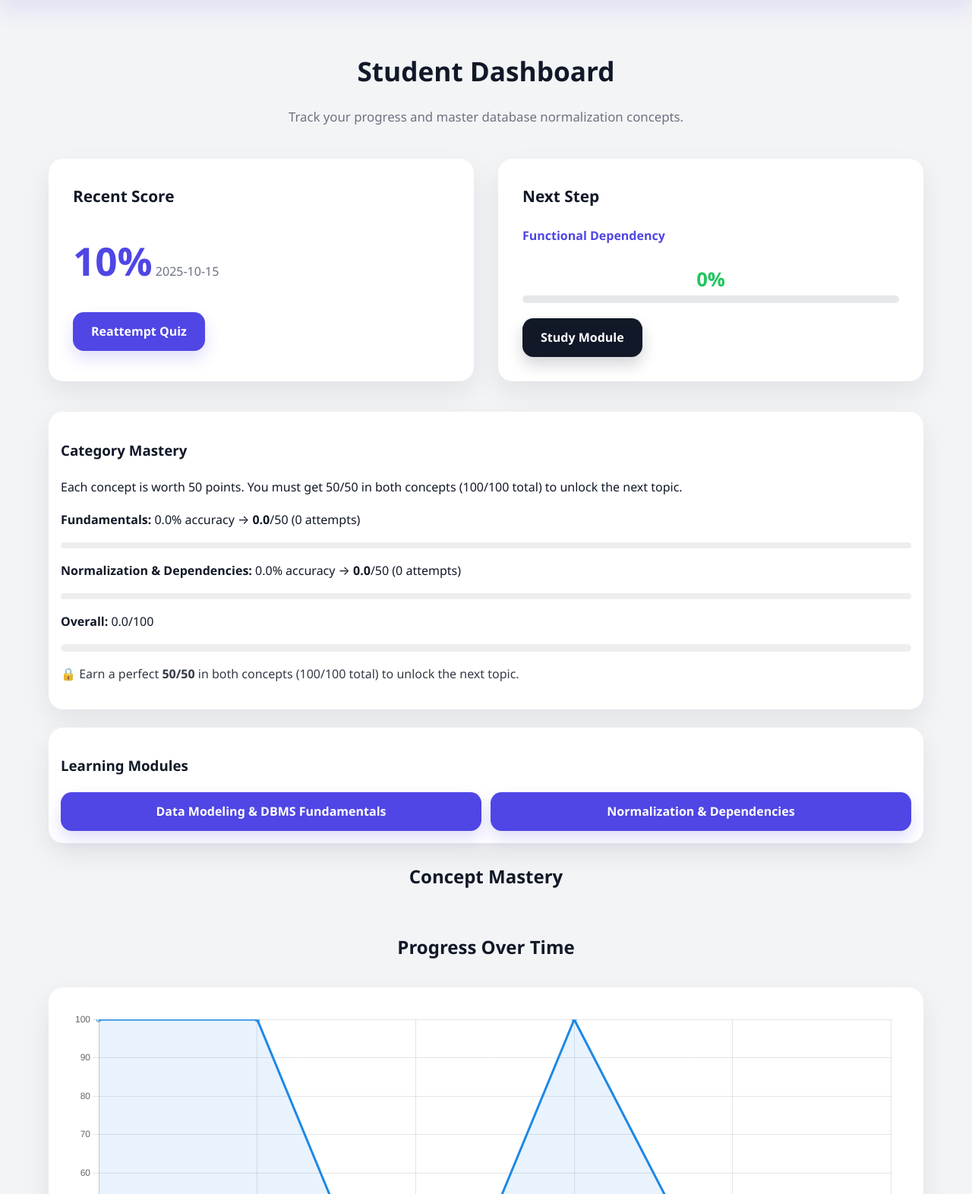
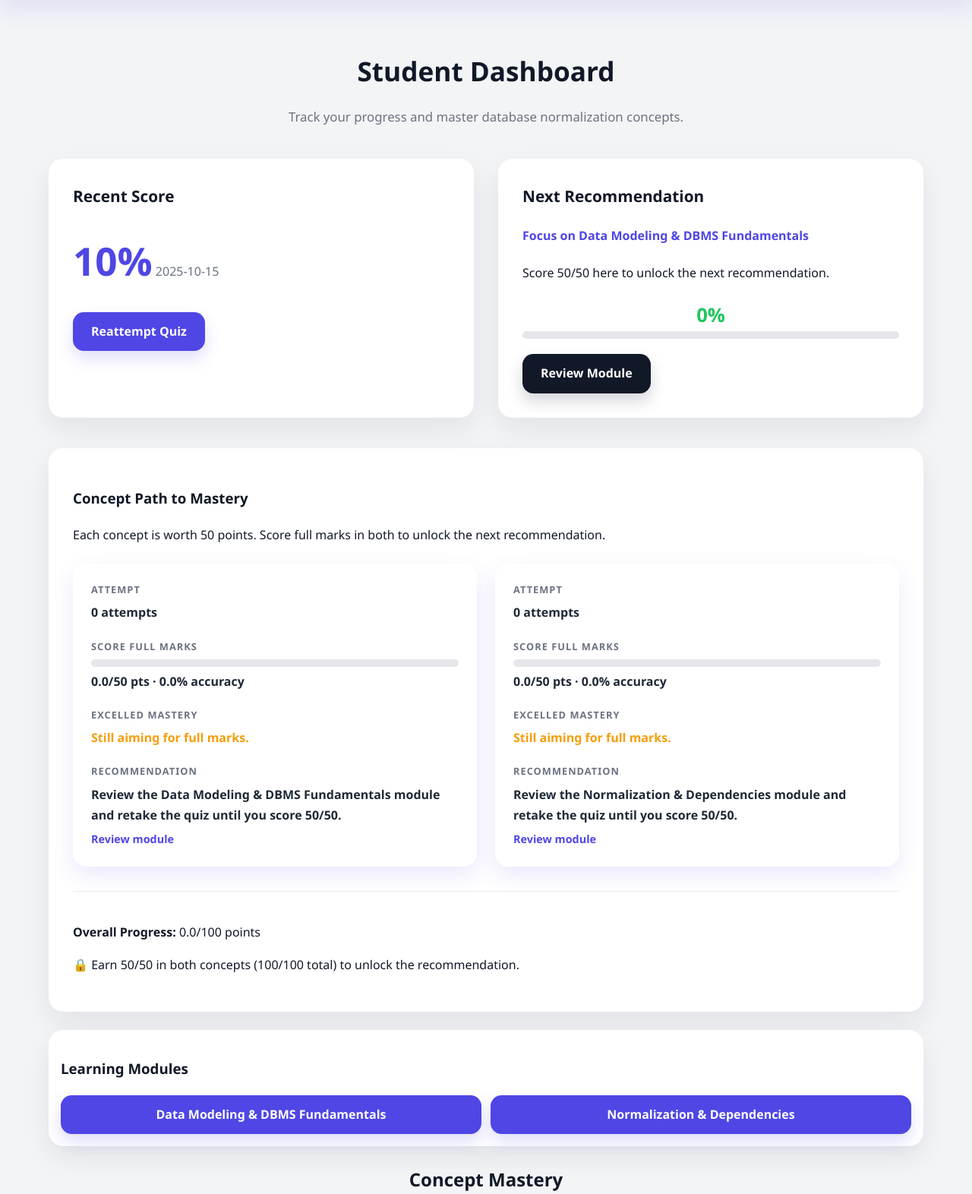
Before and after one commit to sosenenterprenuer-cloud/fyp-cursor, a Flask app: page /student/1 in a window 1280 px wide. Shown: the part 80-1652 px from the top of the page at 76% size. Run offline with Flask 3, Linux system fonts and the light colour scheme; a user stored in the database is signed in; data comes from the database, SQL or seed files in the repository; data that the repository does not hold is empty.

Commit message:
Ensure 30-question quizzes and simplify mastery flow

```diff
--- a/app/app.py
+++ b/app/app.py
@@ -352,23 +352,12 @@ def compute_concept_stats(attempt_id: int) -> List[Dict[str, Any]]:
 
 
 def next_step_concept(student_id: int) -> Optional[str]:
-    """Find the next concept the student should focus on."""
-    concept_order = [
-        "Functional Dependency",
-        "Atomic Values",
-        "Partial Dependency",
-        "Transitive Dependency",
-    ]
-
-    db = get_db()
-    for tag in concept_order:
-        cur = db.execute(
-            "SELECT mastered FROM student_mastery WHERE student_id=? AND concept_tag=?",
-            (student_id, tag),
-        )
-        row = cur.fetchone()
-        if not row or int(row["mastered"]) == 0:
-            return tag
+    """Determine which concept still needs a perfect score."""
+    mastery = get_two_category_mastery(student_id)
+    if mastery.get("fund_points", 0.0) < 50.0:
+        return "Data Modeling & DBMS Fundamentals"
+    if mastery.get("norm_points", 0.0) < 50.0:
+        return "Normalization & Dependencies"
     return None
 
 
@@ -506,12 +495,13 @@ def _get_or_create_open_attempt(student_id: int) -> int:
     return int(cur.fetchone()["attempt_id"])  # type: ignore[index]
 
 
-def _select_questions_payload(total: int = 10, per_category: int = 5) -> List[Dict[str, Any]]:
+def _select_questions_payload(total: int = 30) -> List[Dict[str, Any]]:
     db = get_db()
     categories = [
         "Data Modeling & DBMS Fundamentals",
         "Normalization & Dependencies",
     ]
+    per_category = max(1, total // max(len(categories), 1))
     questions: List[Dict[str, Any]] = []
     seen: set[int] = set()
 
@@ -834,26 +824,54 @@ def student_dashboard(student_id: int):
                 }
             )
 
-    # Next step concept
+    two_cat = get_two_category_mastery(current_student_id)
+    mastery_steps: List[Dict[str, Any]] = []
+    concept_meta = [
+        ("fund", "Data Modeling & DBMS Fundamentals", "fund_points", "/module/fundamentals"),
+        ("norm", "Normalization & Dependencies", "norm_points", "/module/norm"),
+    ]
+    for key, label, points_key, module_url in concept_meta:
+        metrics = two_cat.get(key, {}) if isinstance(two_cat, dict) else {}
+        accuracy = float(metrics.get("acc_pct", 0.0)) if isinstance(metrics, dict) else 0.0
+        attempts_ct = int(metrics.get("attempts", 0)) if isinstance(metrics, dict) else 0
+        points = float(two_cat.get(points_key, 0.0)) if isinstance(two_cat, dict) else 0.0
+        pct = max(0.0, min((points / 50.0) * 100.0, 100.0))
+        full_marks = points >= 50.0
+        mastery_steps.append(
+            {
+                "key": key,
+                "name": label,
+                "attempts": attempts_ct,
+                "accuracy": accuracy,
+                "points": points,
+                "points_pct": pct,
+                "full_marks": full_marks,
+                "mastery_text": "Excelled mastery achieved!" if full_marks else "Still aiming for full marks.",
+                "recommendation": (
+                    "Perfect score unlocked the next recommendation."
+                    if full_marks
+                    else f"Review the {label} module and retake the quiz until you score 50/50."
+                ),
+                "module_url": module_url,
+            }
+        )
+
     next_step = next_step_concept(current_student_id)
+    next_step_accuracy = 0.0
+    focus_module_url: Optional[str] = None
+    if next_step == "Data Modeling & DBMS Fundamentals":
+        focus_module_url = "/module/fundamentals"
+        next_step_accuracy = next(
+            (step["accuracy"] for step in mastery_steps if step["key"] == "fund"), 0.0
+        )
+    elif next_step == "Normalization & Dependencies":
+        focus_module_url = "/module/norm"
+        next_step_accuracy = next(
+            (step["accuracy"] for step in mastery_steps if step["key"] == "norm"), 0.0
+        )
+    else:
+        next_step_accuracy = 100.0 if two_cat.get("overall_points", 0.0) >= 100.0 else 0.0
 
-    # Get next step concept accuracy for gauge
-    next_step_accuracy = 0.0
-    if next_step and last:
-        cur = db.execute(
-            """
-            SELECT 100.0 * SUM(r.score) / COUNT(*) AS acc_pct
-            FROM response r
-            JOIN quiz q ON q.quiz_id = r.quiz_id
-            WHERE r.attempt_id = ? AND q.concept_tag = ?
-            """,
-            (last["attempt_id"], next_step),
-        )
-        row = cur.fetchone()
-        if row and row["acc_pct"] is not None:
-            next_step_accuracy = float(row["acc_pct"])
-
-    two_cat = get_two_category_mastery(current_student_id)
     return render_template(
         "student_dashboard.html",
         labels=labels,
@@ -864,6 +882,8 @@ def student_dashboard(student_id: int):
         next_step_accuracy=next_step_accuracy,
         last_attempt=last,
         two_cat=two_cat,
+        mastery_steps=mastery_steps,
+        focus_module_url=focus_module_url,
     )
 
 
--- a/app/static/css/style.css
+++ b/app/static/css/style.css
@@ -303,6 +303,101 @@ main.container {
 .mastered-message {
   color: var(--color-accent);
   font-weight: 600;
+}
+
+.mastery-overview-card {
+  margin: 1.5rem 0;
+  padding: 2rem;
+}
+
+.mastery-grid {
+  display: grid;
+  gap: 1.5rem;
+  grid-template-columns: repeat(auto-fit, minmax(260px, 1fr));
+  margin-top: 1.5rem;
+}
+
+.mastery-track {
+  background: rgba(255, 255, 255, 0.85);
+  border-radius: 18px;
+  padding: 1.5rem;
+  box-shadow: var(--shadow-soft);
+  display: flex;
+  flex-direction: column;
+  gap: 1.25rem;
+}
+
+.mastery-step {
+  display: flex;
+  flex-direction: column;
+  gap: 0.35rem;
+}
+
+.step-label {
+  font-size: 0.8rem;
+  letter-spacing: 0.08em;
+  text-transform: uppercase;
+  color: var(--color-muted);
+  font-weight: 600;
+}
+
+.step-value {
+  margin: 0;
+  font-weight: 600;
+  color: #1f2937;
+}
+
+.progress-track {
+  width: 100%;
+  height: 10px;
+  background: #e5e7eb;
+  border-radius: 999px;
+  overflow: hidden;
+}
+
+.progress-fill {
+  height: 100%;
+  background: linear-gradient(90deg, var(--color-primary), #7c3aed);
+  transition: width 0.3s ease;
+}
+
+.status-success .step-value {
+  color: var(--color-accent);
+}
+
+.status-pending .step-value {
+  color: var(--color-amber);
+}
+
+.inline-link {
+  color: var(--color-primary);
+  text-decoration: none;
+  font-weight: 600;
+}
+
+.inline-link:hover,
+.inline-link:focus {
+  text-decoration: underline;
+}
+
+.overall-status {
+  margin-top: 2rem;
+  padding-top: 1.5rem;
+  border-top: 1px solid rgba(15, 23, 42, 0.08);
+}
+
+.next-step-card .success {
+  background: rgba(34, 197, 94, 0.12);
+  border-radius: 18px;
+  padding: 1.25rem;
+}
+
+.next-step-card .success h4 {
+  color: var(--color-accent);
+}
+
+.recommendation-step .inline-link {
+  font-size: 0.9rem;
 }
 
 /* Concepts */
--- a/app/templates/student_dashboard.html
+++ b/app/templates/student_dashboard.html
@@ -27,58 +27,80 @@
 
   <!-- Next Step Card -->
   <div class="dashboard-card next-step-card">
-    <h3>Next Step</h3>
-    {% if next_step %}
+    <h3>Next Recommendation</h3>
+    {% if two_cat.unlocked_next %}
+      <div class="next-step-content success">
+        <h4>Recommendation Unlocked</h4>
+        <p>Perfect 50/50 in both concepts! You're ready for the advanced recommendation.</p>
+        <a href="{{ url_for('modules') }}" class="btn btn-secondary">Explore Modules</a>
+      </div>
+    {% elif next_step %}
       <div class="next-step-content">
-        <h4>{{ next_step }}</h4>
+        <h4>Focus on {{ next_step }}</h4>
+        <p>Score 50/50 here to unlock the next recommendation.</p>
         <div class="progress-gauge">
           <span class="gauge-value">{{ '%.0f'|format(next_step_accuracy) }}%</span>
           <div class="gauge-bar">
             <div class="gauge-fill" style="width: {{ next_step_accuracy }}%"></div>
           </div>
         </div>
-        <a href="{{ url_for('modules') }}" class="btn btn-secondary">Study Module</a>
+        {% if focus_module_url %}
+          <a href="{{ focus_module_url }}" class="btn btn-secondary">Review Module</a>
+        {% else %}
+          <a href="{{ url_for('modules') }}" class="btn btn-secondary">Review Modules</a>
+        {% endif %}
       </div>
     {% else %}
       <div class="next-step-content">
-        <p class="mastered-message">🎉 All concepts mastered! Great job!</p>
-        <a href="{{ url_for('quiz') }}" class="btn btn-secondary">Take Practice Quiz</a>
+        <p class="mastered-message">Take your first quiz attempt to see personalized recommendations.</p>
+        <a href="{{ url_for('quiz') }}" class="btn btn-secondary">Start Quiz</a>
       </div>
     {% endif %}
   </div>
 </div>
 
-<section class="card" style="padding:1rem; margin:1rem 0;">
-  <h3>Category Mastery</h3>
-  <p class="muted">Each concept is worth 50 points. You must get 50/50 in both concepts (100/100 total) to unlock the next topic.</p>
+<section class="card mastery-overview-card">
+  <h3>Concept Path to Mastery</h3>
+  <p class="muted">Each concept is worth 50 points. Score full marks in both to unlock the next recommendation.</p>
 
-  <p><strong>Fundamentals:</strong>
-    {{ two_cat.fund.acc_pct }}% accuracy → <strong>{{ two_cat.fund_points }}</strong>/50
-    ({{ two_cat.fund.attempts }} attempts)
-  </p>
-  <div style="background:#eee;height:8px;border-radius:4px;margin:.25rem 0 1rem;">
-    <div style="height:8px;border-radius:4px;background:#3b82f6;width:{{ (two_cat.fund_points/50)*100 }}%;"></div>
+  <div class="mastery-grid">
+    {% for step in mastery_steps %}
+      <div class="mastery-track">
+        <div class="mastery-step">
+          <span class="step-label">Attempt</span>
+          <p class="step-value">{{ step.attempts }} {{ 'attempt' if step.attempts == 1 else 'attempts' }}</p>
+        </div>
+        <div class="mastery-step">
+          <span class="step-label">Score Full Marks</span>
+          <div class="progress-track">
+            <div class="progress-fill" style="width: {{ step.points_pct }}%"></div>
+          </div>
+          <p class="step-value">{{ '%.1f'|format(step.points) }}/50 pts · {{ '%.1f'|format(step.accuracy) }}% accuracy</p>
+        </div>
+        <div class="mastery-step {{ 'status-success' if step.full_marks else 'status-pending' }}">
+          <span class="step-label">Excelled Mastery</span>
+          <p class="step-value">{{ step.mastery_text }}</p>
+        </div>
+        <div class="mastery-step recommendation-step">
+          <span class="step-label">Recommendation</span>
+          <p class="step-value">{{ step.recommendation }}</p>
+          {% if not step.full_marks %}
+            <a class="inline-link" href="{{ step.module_url }}">Review module</a>
+          {% endif %}
+        </div>
+      </div>
+    {% endfor %}
   </div>
 
-  <p><strong>Normalization & Dependencies:</strong>
-    {{ two_cat.norm.acc_pct }}% accuracy → <strong>{{ two_cat.norm_points }}</strong>/50
-    ({{ two_cat.norm.attempts }} attempts)
-  </p>
-  <div style="background:#eee;height:8px;border-radius:4px;margin:.25rem 0 1rem;">
-    <div style="height:8px;border-radius:4px;background:#22c55e;width:{{ (two_cat.norm_points/50)*100 }}%;"></div>
+  <div class="overall-status">
+    <p><strong>Overall Progress:</strong> {{ two_cat.overall_points }}/100 points</p>
+    {% if two_cat.unlocked_next %}
+      <p class="muted">✅ Recommendation unlocked – continue to the next topic.</p>
+      <a class="btn" href="/thanks">Finish Prototype</a>
+    {% else %}
+      <p class="muted">🔒 Earn 50/50 in both concepts (100/100 total) to unlock the recommendation.</p>
+    {% endif %}
   </div>
-
-  <p><strong>Overall:</strong> {{ two_cat.overall_points }}/100</p>
-  <div style="background:#eee;height:10px;border-radius:5px;margin:.25rem 0;">
-    <div style="height:10px;border-radius:5px;background:#8b5cf6;width:{{ two_cat.overall_points }}%;"></div>
-  </div>
-
-  {% if two_cat.unlocked_next %}
-    <p style="margin-top:1rem;"><span>✅ Unlocked!</span></p>
-    <a class="btn" href="/thanks">Finish Prototype</a>
-  {% else %}
-    <p style="margin-top:1rem;opacity:.85;">🔒 Earn a perfect <strong>50/50</strong> in both concepts (100/100 total) to unlock the next topic.</p>
-  {% endif %}
 </section>
 
 <section class="card" style="padding:1rem;">
```
